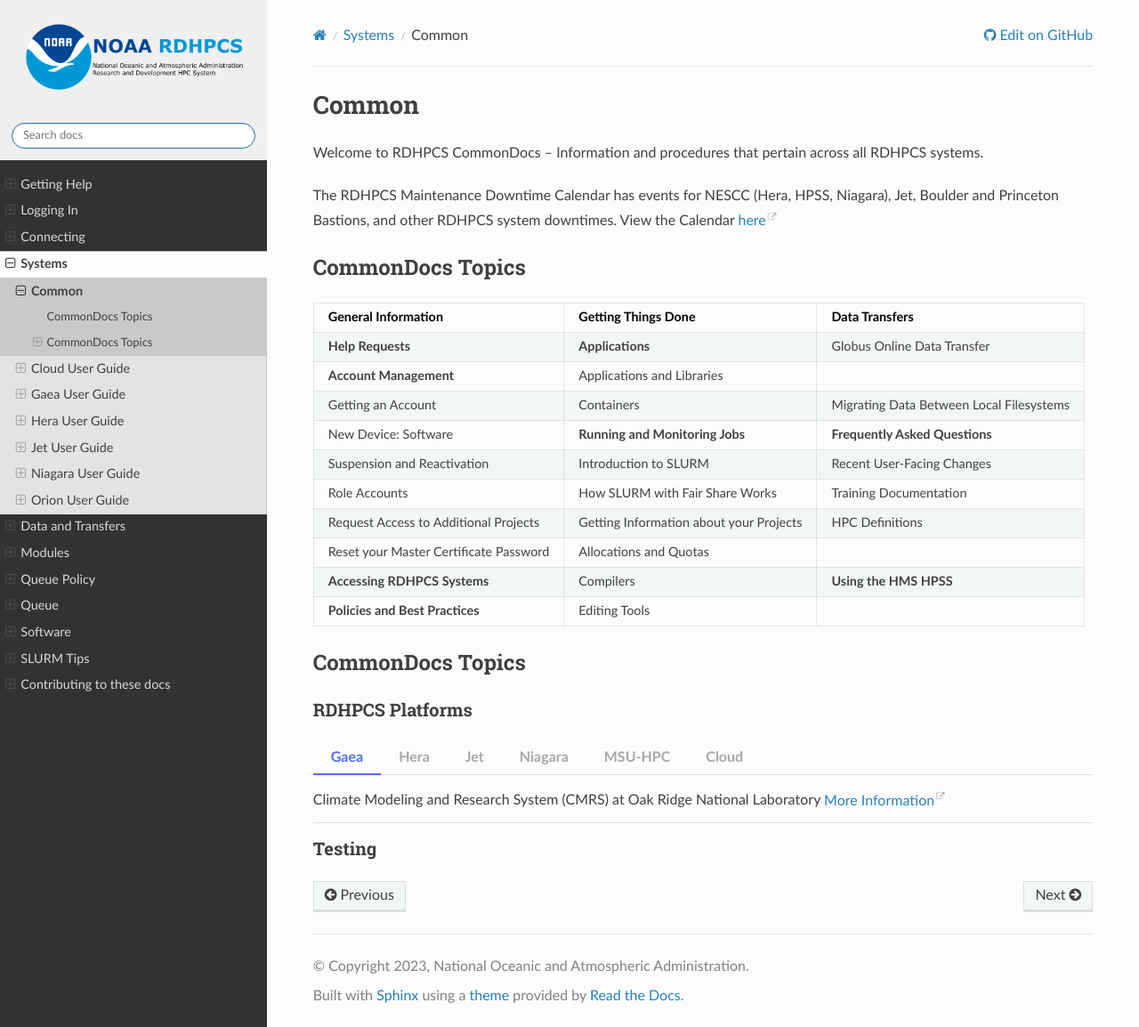
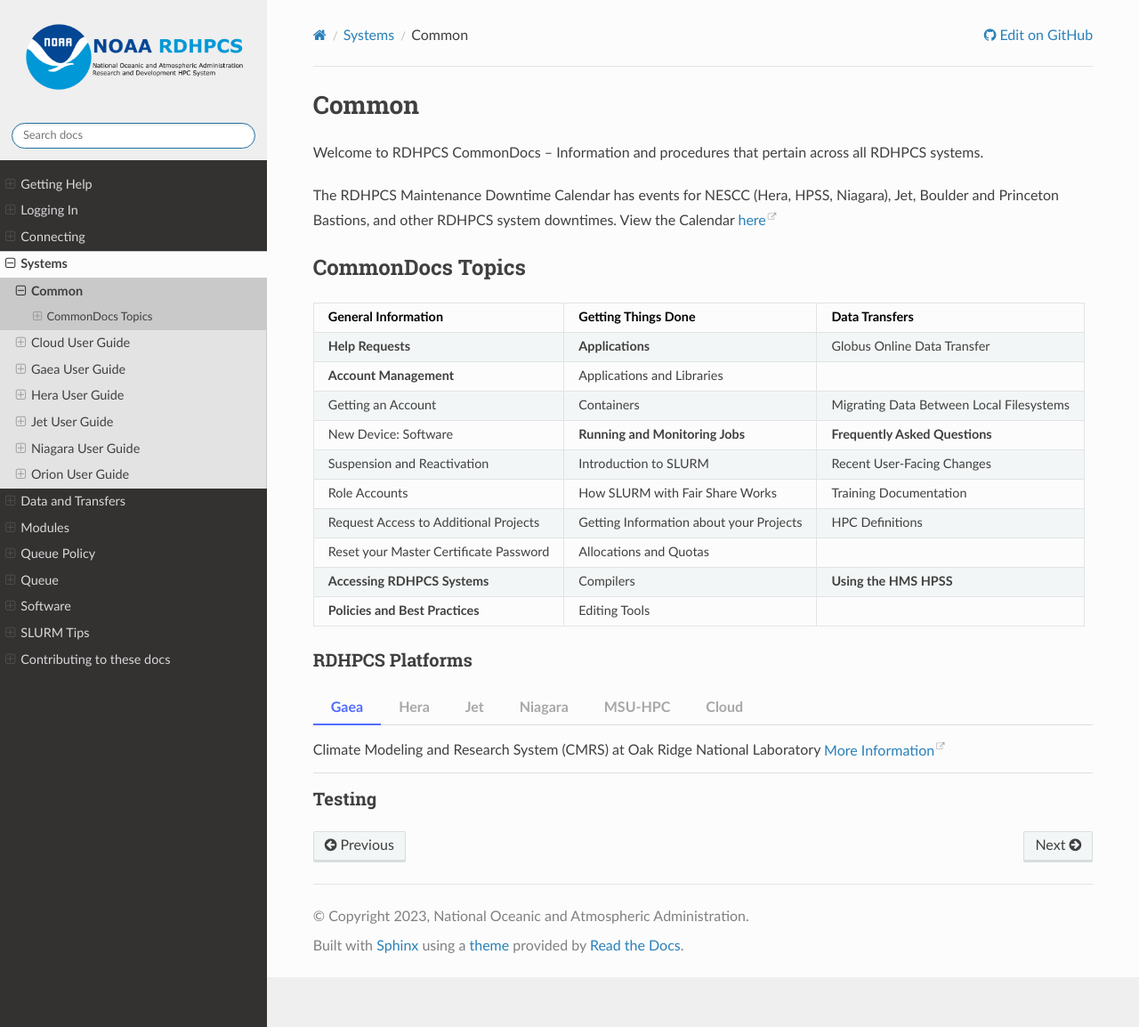
Before and after one commit to NOAA-RDHPCS/noaa-rdhpcs.github.io, a Sphinx documentation site: the page built from source/systems/common.rst, in a window 1280 px wide and 1154 px high. Shown: the whole window at 89% size. Built offline with Sphinx 7.4.7 and the Read the Docs theme 2.0.0, drawn with Linux system fonts in a browser that asks for light colours; part of the change alters nothing that is shown.

Commit message:
Last bit for today?

```diff
--- a/source/systems/common.rst
+++ b/source/systems/common.rst
@@ -36,23 +36,6 @@ CommonDocs Topics
 +----------------------------------------------+-----------------------------------------------+------------------------------------------------+
 
 
-
-CommonDocs Topics
------------------
-
-+-------------------------------------------------------+-------------------------------------------+--------------------------------------------+
-|  General Information                                  | Getting Things Done                       | Data Transfers                             |
-+=======================================================+===========================================+============================================+
-| **Help Requests**                                     | **Applications**                          |  Globus Online Data Transfer               |
-+-------------------------------------------------------+-------------------------------------------=--------------------------------------------+
-
-+-------------------------------------------------------+-------------------------------------------+--------------------------------------------+
-| **Accessing RDHPCS Systems**                          | `Compilers <https://rdhpcs-common-docs.rdhpcs.noaa.gov/wiki/index.php/Role_Accounts>``_  |Using the HMS HPSS**                     |
-+-------------------------------------------------------+-------------------------------------------+--------------------------------------------+
-| **Policies and Best Practices**                       |  Editing Tools                            |                                            |
-+-------------------------------------------------------+-------------------------------------------+--------------------------------------------+
-|                                                       |  Rocoto                                   |                                            |
-+-------------------------------------------------------+-------------------------------------------+--------------------------------------------+
 
 
 
```
